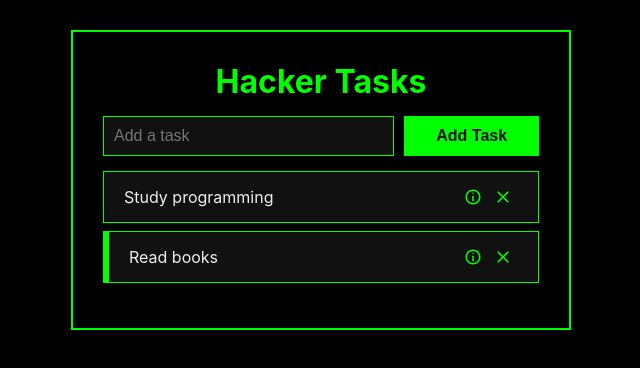
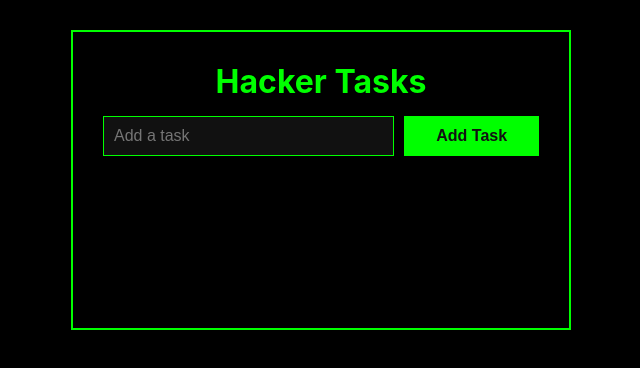
Before and after one commit to heitormbonfim/hackertodolist, a React (Vite) app: page / in a window 1280 px wide. Shown: the top 368 px of the page, without its empty margins (319-959 px from the left). Built offline with nearby package versions, Linux system fonts and the light colour scheme.

Commit message:
finished project

```diff
--- a/src/App.jsx
+++ b/src/App.jsx
@@ -9,18 +9,7 @@ import AddTask from "./components/AddTask";
 import "./App.css";
 
 function App() {
-  const [tasks, setTasks] = useState([
-    {
-      id: 1,
-      title: "Study programming",
-      completed: false,
-    },
-    {
-      id: 2,
-      title: "Read books",
-      completed: true,
-    },
-  ]);
+  const [tasks, setTasks] = useState([]);
 
   const handleTaskAddition = (taskTitle) => {
     const newTasks = [
--- a/src/components/Task.css
+++ b/src/components/Task.css
@@ -21,12 +21,6 @@
   padding: 15px 20px;
 }
 
-.buttons-container {
-  display: flex;
-  justify-content: space-between;
-  align-items: center;
-}
-
 .task-info-button,
 .remove-task-button {
   background-color: transparent;
--- a/src/components/Task.jsx
+++ b/src/components/Task.jsx
@@ -14,11 +14,6 @@ const Task = ({ task, handleTaskOnClick, handleTaskRemoval }) => {
         {task.title}
       </div>
 
-      <div className="buttons-container">
-        <button className="task-info-button" onClick={""}>
-          <CgInfo />
-        </button>
-
       <button
         className="remove-task-button"
         onClick={() => handleTaskRemoval(task.id)}
@@ -26,7 +21,6 @@ const Task = ({ task, handleTaskOnClick, handleTaskRemoval }) => {
         <CgClose />
       </button>
     </div>
-    </div>
   );
 };
 
```
Lines whose indentation alone changed are shown as unchanged.
